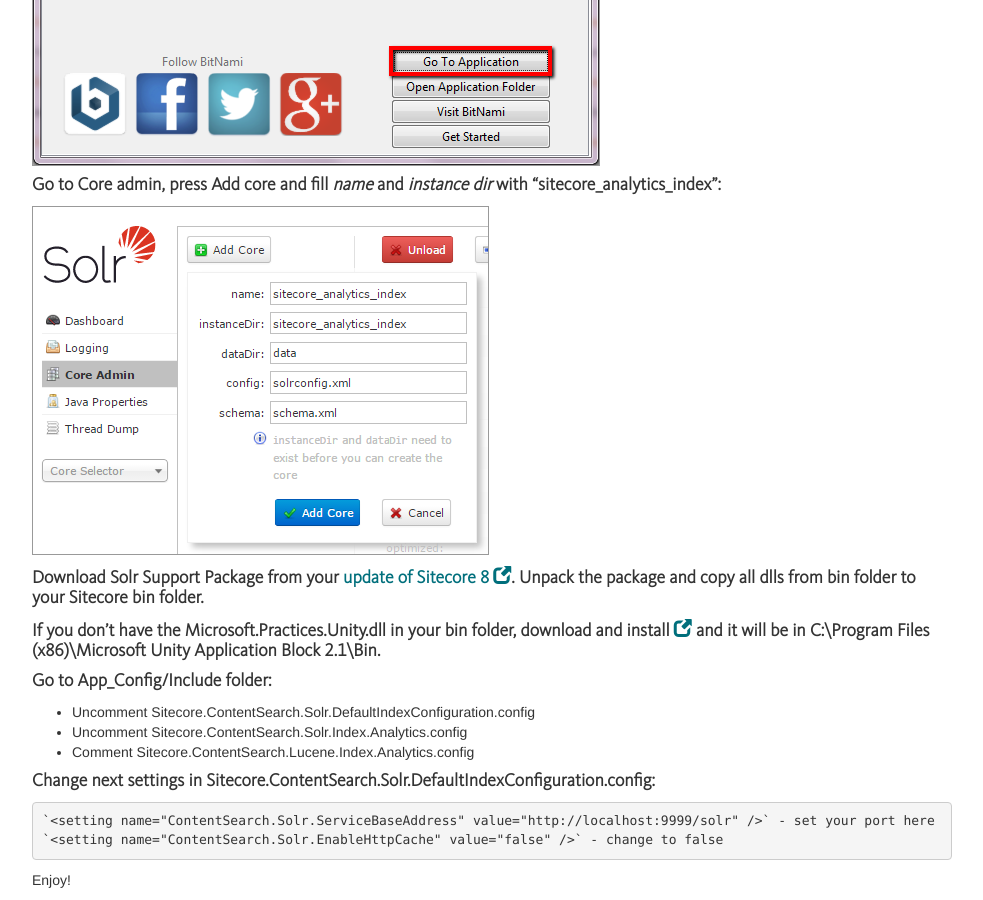
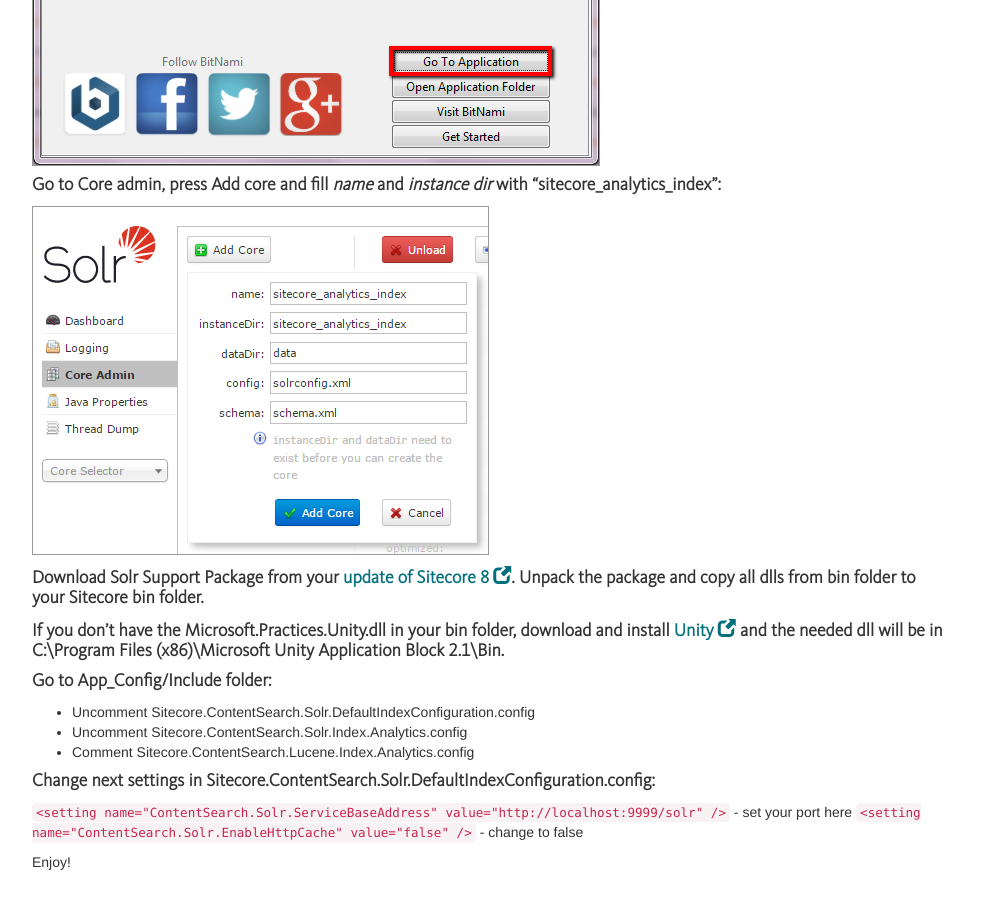
Before and after one commit to Sitecore-Community/docs, a Jekyll site: the page built from search/solr/Configuring-Solr-for-use-with-Sitecore-8/index.md, in a window 1280 px wide and 900 px high, scrolled down 968 px. Shown: the whole window, without its empty margins (243-1226 px from the left). Built offline with Jekyll 4.4.1, drawn with Linux system fonts in a browser that asks for light colours; nearby versions of some CDN libraries; a script that is not in the unit is left out; comment, search, counter and statistics services are not loaded; some of the changed text lies outside the part shown.

Commit message:
formatting #2

```diff
--- a/_includes/nav_site.html
+++ b/_includes/nav_site.html
@@ -201,8 +201,8 @@
     <li id="par-1-menu"><a href="{{ site.baseurl }}/search/solr/">Solr</a>
       <ul class="sub-menu">
         <li id="sub-par-1-1-menu"><a href="{{ site.baseurl }}/search/solr/installing-solr-using-the-bitnami-apache-solr-stack/">Installing Solr using the Bitnami Apache Solr Stack</a></li>
-        <!--<li id="sub-par-1-1-menu"><a href="#">Configuring Solr for use with Sitecore 8</a></li>
-        <li id="sub-par-1-1-menu"><a href="#">Configuring a Sitecore 8 solution to use Solr</a></li>-->
+        <li id="sub-par-1-1-menu"><a href="#">Configuring Solr for use with Sitecore 8 </a></li>
+        <!--<li id="sub-par-1-1-menu"><a href="#">Configuring a Sitecore 8 solution to use Solr</a></li>-->
       </ul>
     </li>
   </ul>
--- a/search/solr/Configuring-Solr-for-use-with-Sitecore-8/index.md
+++ b/search/solr/Configuring-Solr-for-use-with-Sitecore-8/index.md
@@ -26,16 +26,17 @@
 
 #### Download Solr Support Package from your <a href="https://dev.sitecore.net/Downloads/Sitecore_Experience_Platform/8_0.aspx" >update of Sitecore 8</a>. Unpack the package and copy all dlls from bin folder to your Sitecore bin folder.
 
-#### If you don’t have the Microsoft.Practices.Unity.dll in your bin folder, download and install <a href="http://www.microsoft.com/en-gb/download/details.aspx?id=17866" /> and it will be in C:\Program Files (x86)\Microsoft Unity Application Block 2.1\Bin.
+#### If you don’t have the Microsoft.Practices.Unity.dll in your bin folder, download and install <a href="http://www.microsoft.com/en-gb/download/details.aspx?id=17866">Unity</a> and the needed dll will be in C:\Program Files (x86)\Microsoft Unity Application Block 2.1\Bin.
 
 #### Go to App_Config/Include folder:
+
 - Uncomment Sitecore.ContentSearch.Solr.DefaultIndexConfiguration.config
 - Uncomment Sitecore.ContentSearch.Solr.Index.Analytics.config
 - Comment Sitecore.ContentSearch.Lucene.Index.Analytics.config
 
 #### Change next settings in Sitecore.ContentSearch.Solr.DefaultIndexConfiguration.config:
 
-    `<setting name="ContentSearch.Solr.ServiceBaseAddress" value="http://localhost:9999/solr" />` - set your port here
-    `<setting name="ContentSearch.Solr.EnableHttpCache" value="false" />` - change to false
+`<setting name="ContentSearch.Solr.ServiceBaseAddress" value="http://localhost:9999/solr" />` - set your port here
+`<setting name="ContentSearch.Solr.EnableHttpCache" value="false" />` - change to false
 
 Enjoy!
```
